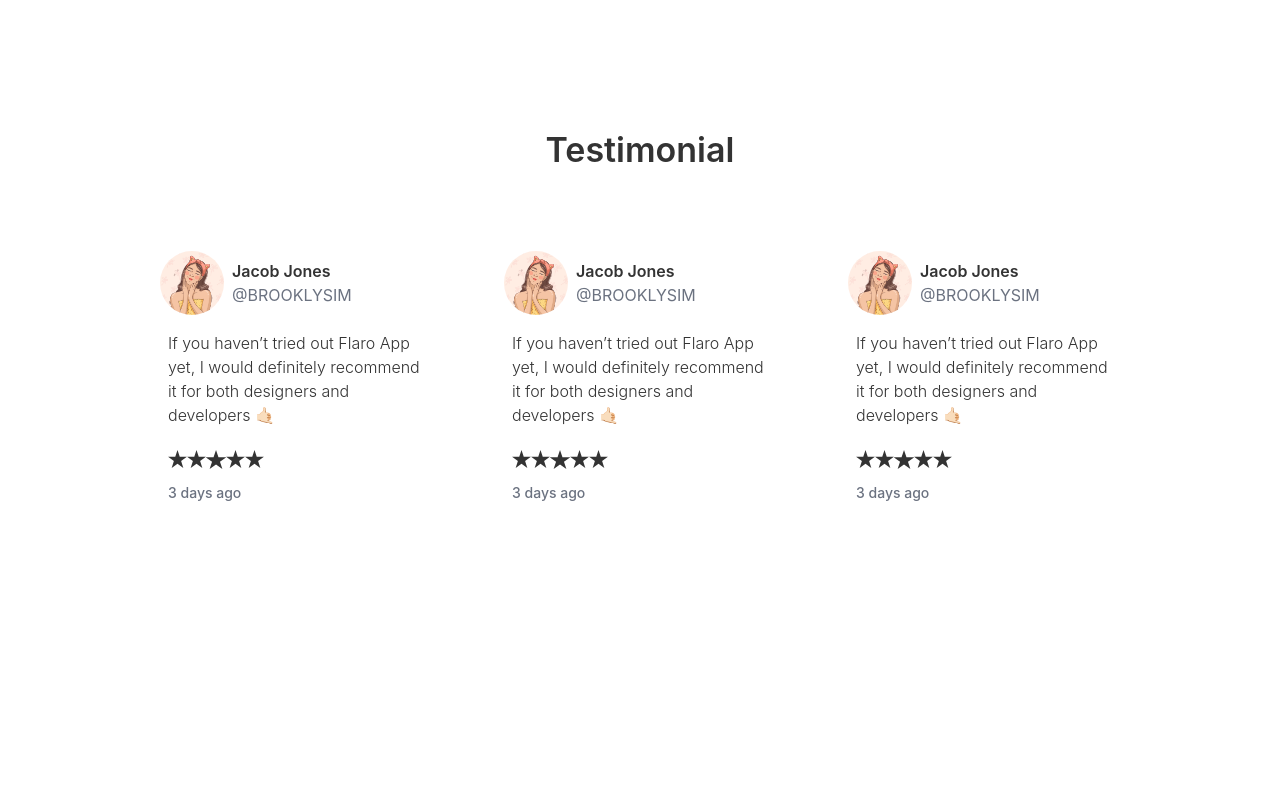
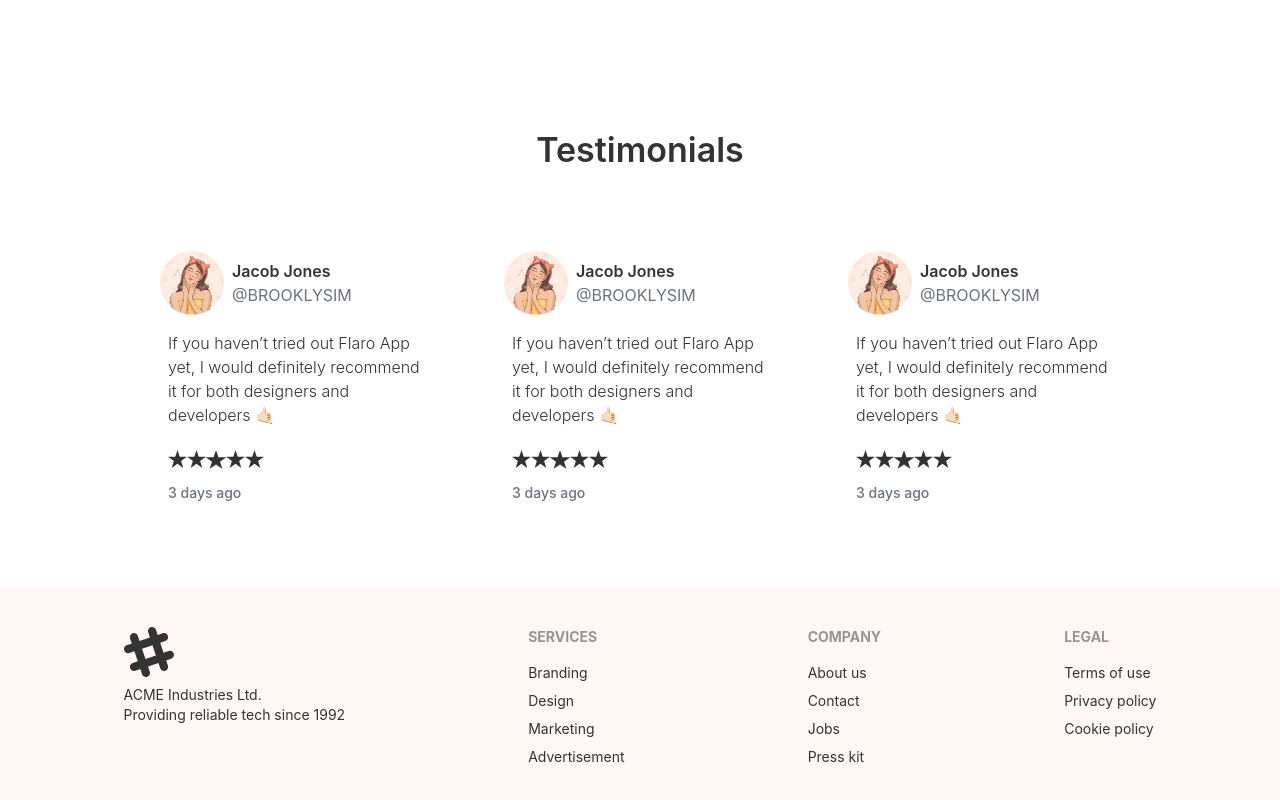
Before and after one commit to Saiket-Das/jerin-parlor, a React (Create React App) app in the folder frontend/: page / in a window 1280 px wide. Shown: the part 1157-1957 px from the top of the page. Before the commit the page ends 1696 px from the top, so only its background shows below. Built offline with nearby package versions, Linux system fonts and the light colour scheme.

Commit message:
Frontend - Footer component added in Home page

```diff
--- a/frontend/src/app/components/home/Testimonial.tsx
+++ b/frontend/src/app/components/home/Testimonial.tsx
@@ -3,7 +3,7 @@ import Review from "../shared/Review";
 const Testimonial = () => {
   return (
     <div className="mt-32">
-      <h2 className="text-[34px] font-semibold text-center">Testimonial</h2>
+      <h2 className="text-[34px] font-semibold text-center">Testimonials</h2>
 
       <div className="mt-[60px] grid grid-cols-3 gap-10">
         <Review />
--- a/frontend/src/app/components/shared/Footer.tsx
+++ b/frontend/src/app/components/shared/Footer.tsx
@@ -1,10 +1,8 @@
-import React from "react";
-
 import { Link } from "react-router-dom";
 
 const Footer = () => {
   return (
-    <div>
+    <div className="bg-primary mt-[60px]">
       <footer className="footer p-10 bg-base-200 text-base-content flex justify-around">
         <div>
           <svg
--- a/frontend/src/app/components/shared/Review.tsx
+++ b/frontend/src/app/components/shared/Review.tsx
@@ -1,5 +1,3 @@
-import React from "react";
-
 import avatar from "../../assets/images/Hero/hero.jpg";
 
 const Review = () => {
--- a/frontend/src/app/pages/home/Home.tsx
+++ b/frontend/src/app/pages/home/Home.tsx
@@ -1,13 +1,17 @@
 import Hero from "../../components/home/Hero";
 import Services from "../../components/home/Services";
 import Testimonial from "../../components/home/Testimonial";
+import Footer from "../../components/shared/Footer";
 
 const Home = () => {
   return (
-    <div className="mx-6 md:mx-20 lg:mx-36">
-      <Hero />
-      <Services />
-      <Testimonial />
+    <div>
+      <div className="mx-6 md:mx-20 lg:mx-36">
+        <Hero />
+        <Services />
+        <Testimonial />
+      </div>
+      <Footer />
     </div>
   );
 };
```
